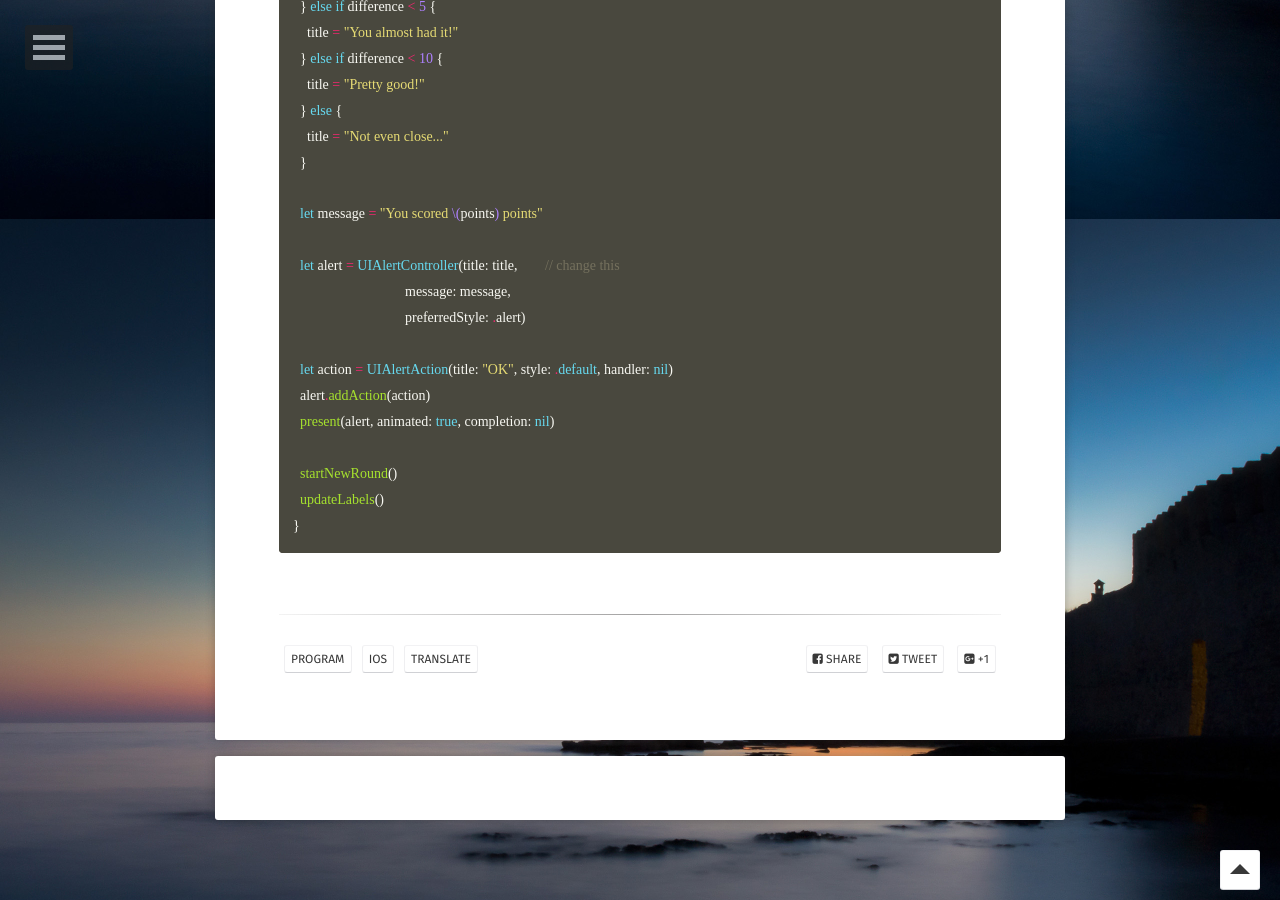
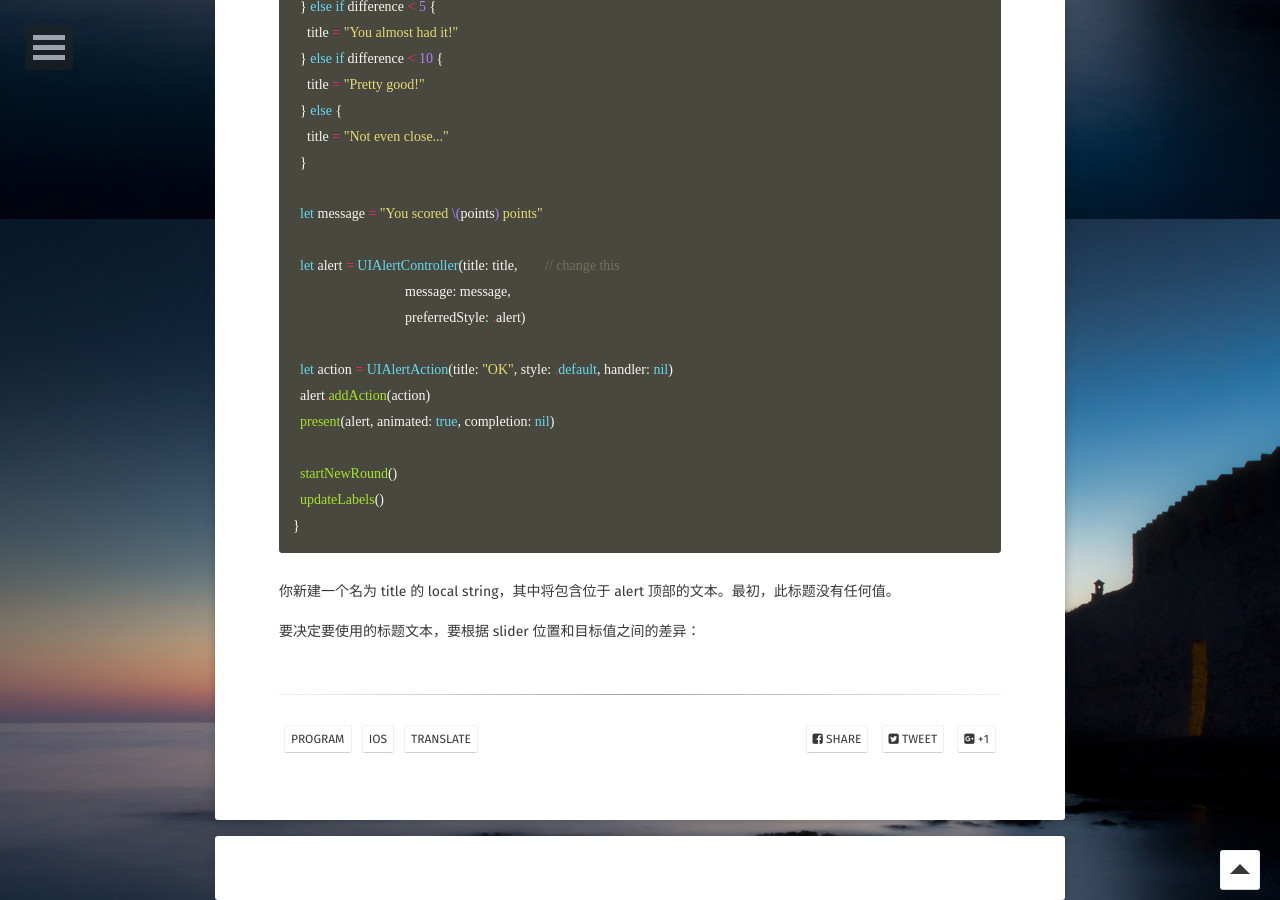
Before and after one commit to AurevoirXavier/deprecated-AurevoirXavier.github.io, a Jekyll site: the page built from _posts/2017-3-18-iOS Apprentice.md, in a window 1280 px wide and 900 px high, scrolled down 84381 px. Built offline with Jekyll 4.4.1, drawn with Linux system fonts in a browser that asks for light colours; some web fonts are replaced; comment, search, counter and statistics services are not loaded.

Commit message:
19:30/03/19/2017

````diff
--- a/_posts/2017-3-18-iOS Apprentice.md
+++ b/_posts/2017-3-18-iOS Apprentice.md
@@ -2475,3 +2475,7 @@ func updateLabels() {
   updateLabels()
 }
 ```
+
+你新建一个名为 title 的 local string，其中将包含位于 alert 顶部的文本。最初，此标题没有任何值。
+
+要决定要使用的标题文本，要根据 slider 位置和目标值之间的差异：
````
